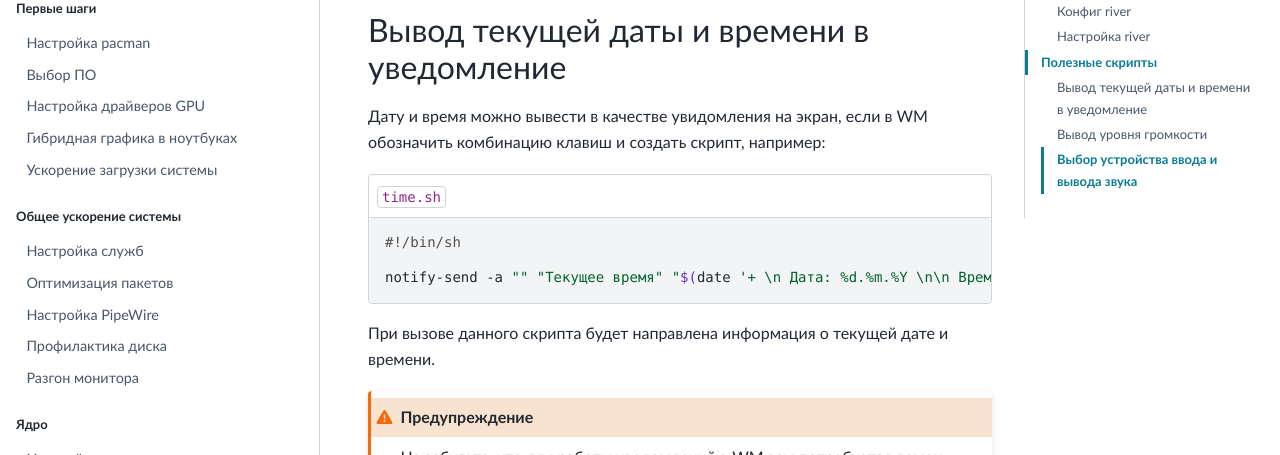
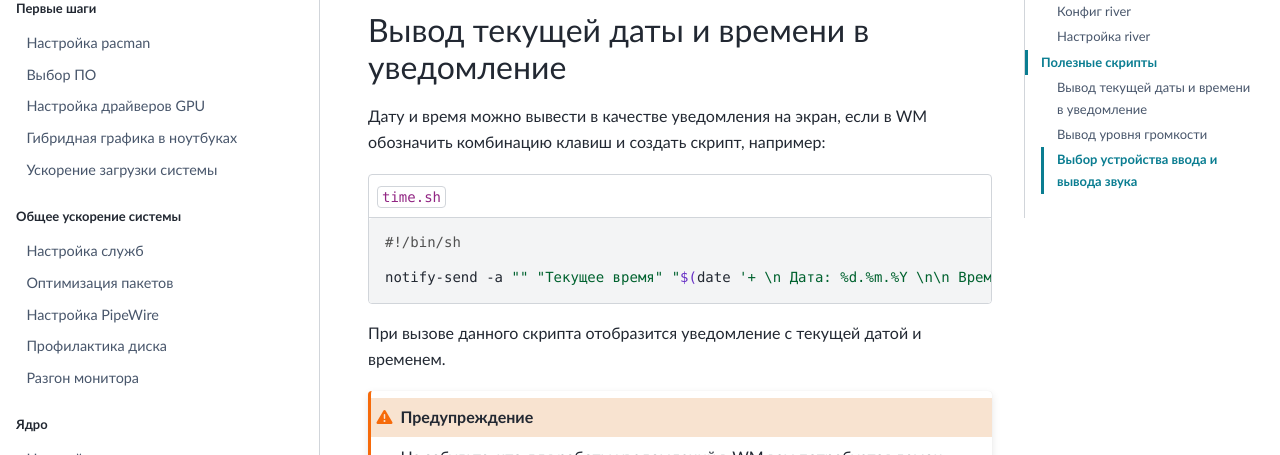
Before and after one commit to ventureoo/ARU, a Sphinx documentation site: the page built from docs/source/river-setup.rst, in a window 1280 px wide and 900 px high, scrolled down 31518 px. Shown: the part 154-609 px from the top of the window. Built offline with Sphinx 7.4.7 and the PyData theme 0.15.4, drawn with Linux system fonts in a browser that asks for light colours; some of the changed text lies outside the part shown.

Commit message:
небольшие корректировки (#177)
Исправил опечатку и немного пересмотрел текст.

Reviewed-on: https://codeberg.org/ventureo/ARU/pulls/177
Reviewed-by: Vasiliy Stelmachenok <ventureo@yandex.ru>
Co-authored-by: dpol <vaborisov17@gmail.com>
Co-committed-by: dpol <vaborisov17@gmail.com>

```diff
--- a/docs/source/river-setup.rst
+++ b/docs/source/river-setup.rst
@@ -1362,7 +1362,7 @@ river::
 Вывод текущей даты и времени в уведомление
 ===========================================
 
-Дату и время можно вывести в качестве увидомления на экран, если в WM
+Дату и время можно вывести в качестве уведомления на экран, если в WM
 обозначить комбинацию клавиш и создать скрипт, например:
 
 .. code-block:: shell
@@ -1372,8 +1372,8 @@ river::
 
   notify-send -a "" "Текущее время" "$(date '+ \n Дата: %d.%m.%Y \n\n Время: %H:%M:%S')"
 
-При вызове данного скрипта будет направлена информация о текущей дате
-и времени.
+При вызове данного скрипта отобразится уведомление с текущей датой
+и временем.
 
 .. warning:: Не забудьте, что для работы уведомлений в WM вам
    потребуется демон уведомлений, например dunst или fnott.
@@ -1437,7 +1437,7 @@ river::
 том, что в него можно было выводить разную информацию. Благодаря этому
 можно было реализовывать разные подобия меню. Многие лаунчеры
 унаследовали такую возможность. На примере *fuzzel* будет
-продемонстрировано как реализовать выбор звукового устройства с
+продемонстрировано - как реализовать выбор звукового устройства с
 помощью **wpctl**, в качестве вывода информации будет использоваться
 **notify-send**.
 
```
